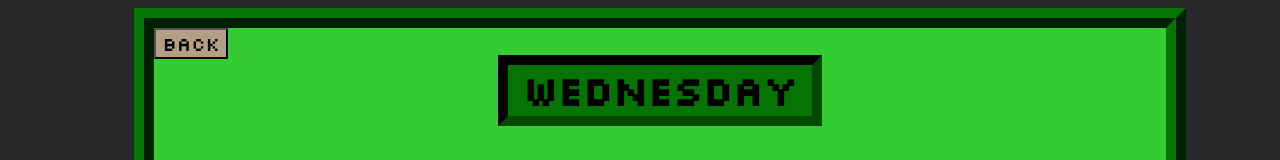
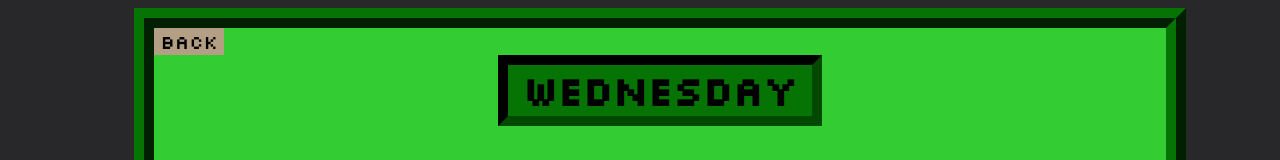
Before and after one commit to spudsbeets/spudintransit.com, a React (Vite) app: page /spudssnipswednesday in a window 1280 px wide. Shown: the top 160 px of the page. Built offline with nearby package versions, Linux system fonts and the light colour scheme; a web font is replaced by a local one.

Commit message:
border stuff

```diff
--- a/src/App.css
+++ b/src/App.css
@@ -215,7 +215,8 @@ body, html {
 }
 
 button, a {
-  color: black
+  color: black;
+  border: 0;
 }
 
 #welcome {
```
Also changed, not shown: 4 other files (tests, documents, lock files or other folders).
